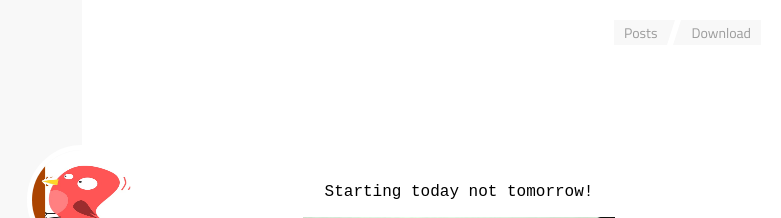
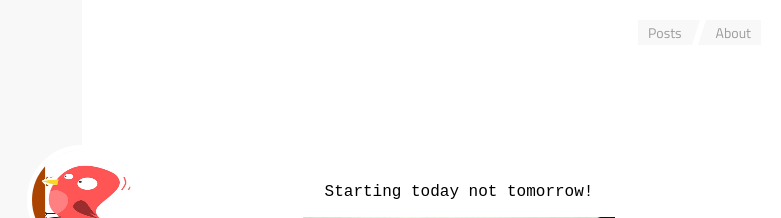
Before and after one commit to woodpeck12/woodpeck12.github.io, a Jekyll site: the page built from index.html, in a window 1280 px wide. Shown: the top 218 px of the page, without its empty margins (366-1147 px from the left). Built offline with Jekyll 4.4.1, drawn with Linux system fonts in a browser that asks for light colours.

Commit message:
add about.html and update navigation.html

```diff
--- a/_includes/navigation.html
+++ b/_includes/navigation.html
@@ -1,6 +1,6 @@
 <nav class="navbar">
   <ul>
     <li class="navbar__item"><a href="{{ '/posts.html' | relative_url }}">Posts</a></li>
-    <li class="navbar__item"><a href="https://github.com/kkninjae/book/archive/master.zip">Download</a></li>
+    <li class="navbar__item"><a href="{{ '/about.html' | relative_url }}">About</a></li>
   </ul>
 </nav>
```
